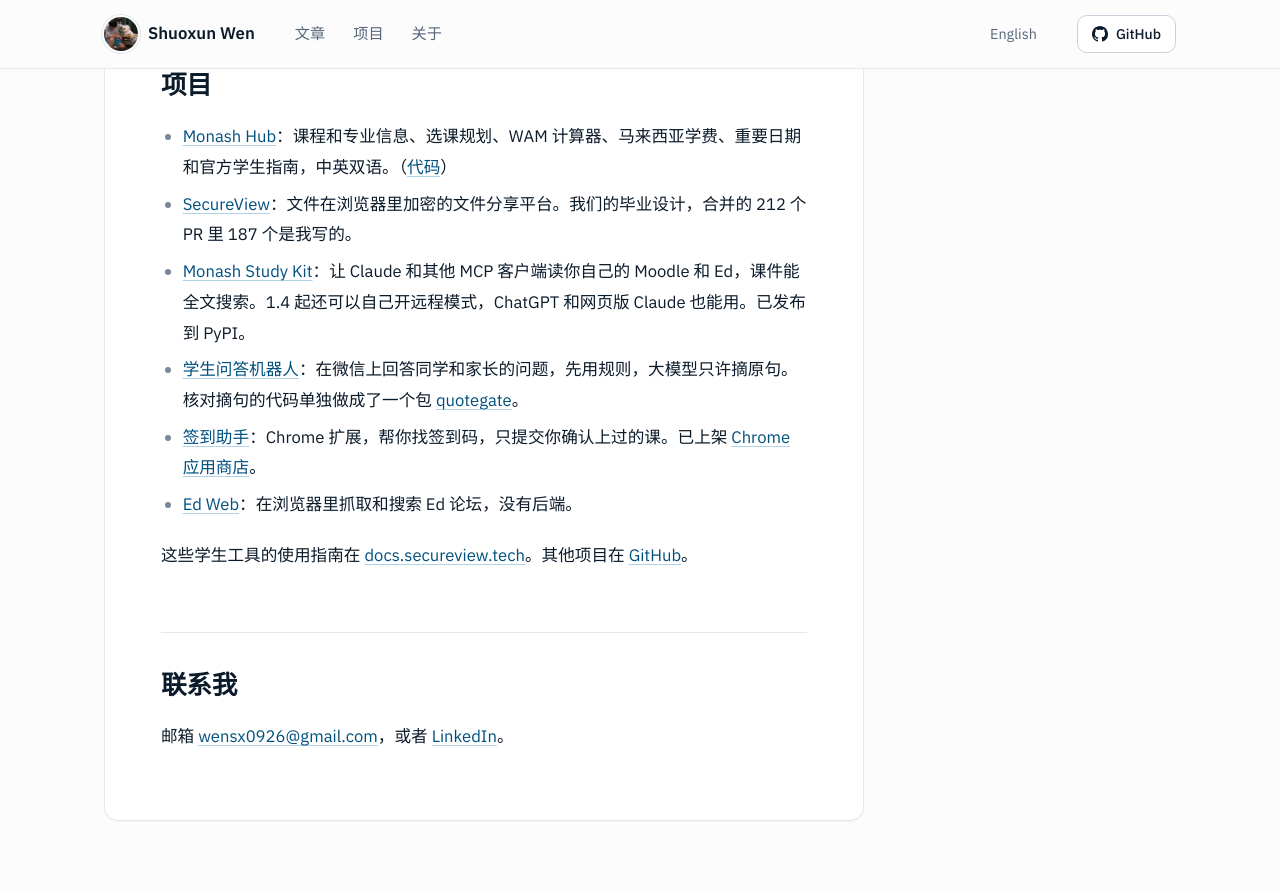
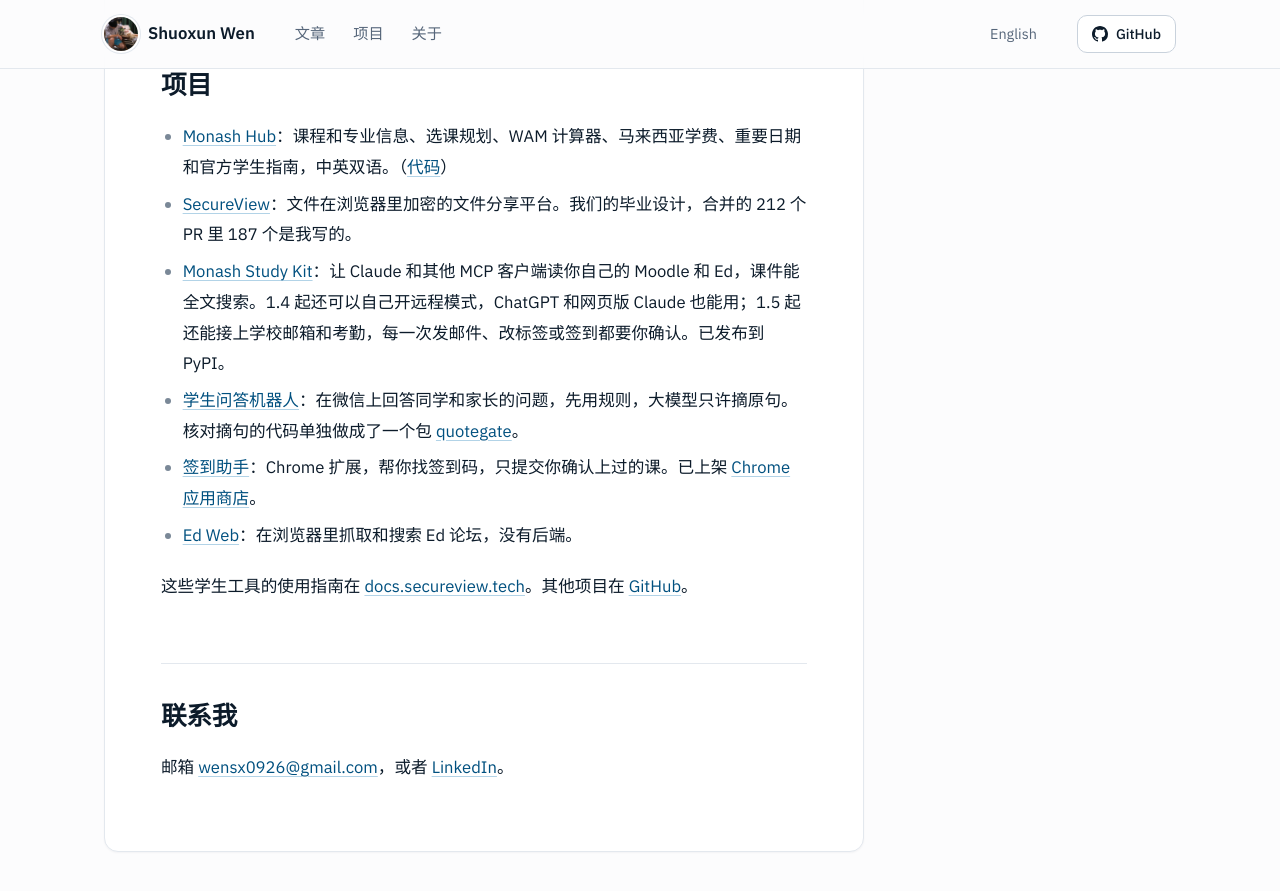
Before and after one commit to Waldo0926/waldo0926.github.io, a Jekyll site: the page built from zh/about/index.md, in a window 1280 px wide and 900 px high, scrolled down 486 px. Shown: the top 891 px of the window. Built offline with Jekyll 4.4.1, drawn with Linux system fonts in a browser that asks for light colours.

Commit message:
Mention Study Kit 1.5 mail and attendance on the home page and About
The project list and both About pages now say Study Kit can optionally
read school mail and attendance, and that mail actions and check-in wait
for the student's confirmation.

```diff
--- a/_data/projects.yml
+++ b/_data/projects.yml
@@ -22,8 +22,8 @@
   pill: open
   main: true
   icon: '<path d="M4 6h16v12H4z"/><path d="M8 10l2 2-2 2M12 14h4"/>'
-  desc: Your Moodle and Ed in Claude, ChatGPT or any MCP app, with full-text search of course files
-  desc_zh: 让 Claude、ChatGPT 等 AI 软件通过 MCP 读 Moodle 和 Ed，课件可以全文搜索
+  desc: Your Moodle and Ed in Claude, ChatGPT or any MCP app, with full-text search of course files, plus optional school mail and attendance
+  desc_zh: 让 Claude、ChatGPT 等 AI 软件通过 MCP 读 Moodle 和 Ed，课件可以全文搜索，还可以接上学校邮箱和考勤
 - name: Student Q&A bot
   zh: 学生问答机器人
   url: https://github.com/Waldo0926/mumguide-wechat-bot
--- a/zh/about/index.md
+++ b/zh/about/index.md
@@ -14,7 +14,7 @@
 
 - [Monash Hub](https://monashhub.secureview.tech)：课程和专业信息、选课规划、WAM 计算器、马来西亚学费、重要日期和官方学生指南，中英双语。（[代码](https://github.com/Waldo0926/monash-hub)）
 - [SecureView](https://github.com/Waldo0926/SecureView)：文件在浏览器里加密的文件分享平台。我们的毕业设计，合并的 212 个 PR 里 187 个是我写的。
-- [Monash Study Kit](https://github.com/Waldo0926/monash-study-kit)：让 Claude 和其他 MCP 客户端读你自己的 Moodle 和 Ed，课件能全文搜索。1.4 起还可以自己开远程模式，ChatGPT 和网页版 Claude 也能用。已发布到 PyPI。
+- [Monash Study Kit](https://github.com/Waldo0926/monash-study-kit)：让 Claude 和其他 MCP 客户端读你自己的 Moodle 和 Ed，课件能全文搜索。1.4 起还可以自己开远程模式，ChatGPT 和网页版 Claude 也能用；1.5 起还能接上学校邮箱和考勤，每一次发邮件、改标签或签到都要你确认。已发布到 PyPI。
 - [学生问答机器人](https://github.com/Waldo0926/mumguide-wechat-bot)：在微信上回答同学和家长的问题，先用规则，大模型只许摘原句。核对摘句的代码单独做成了一个包 [quotegate](https://github.com/Waldo0926/quotegate)。
 - [签到助手](https://github.com/Waldo0926/monash-attendance-reminder)：Chrome 扩展，帮你找签到码，只提交你确认上过的课。已上架 [Chrome 应用商店](https://chromewebstore.google.com/detail/monash-attendance-helper/mnbkcmgkjmfngcifndchaidndhdfafcd?hl=zh-CN)。
 - [Ed Web](https://github.com/Waldo0926/ed-web)：在浏览器里抓取和搜索 Ed 论坛，没有后端。
```
Also changed, not shown: about.md (+1 -1 lines).
